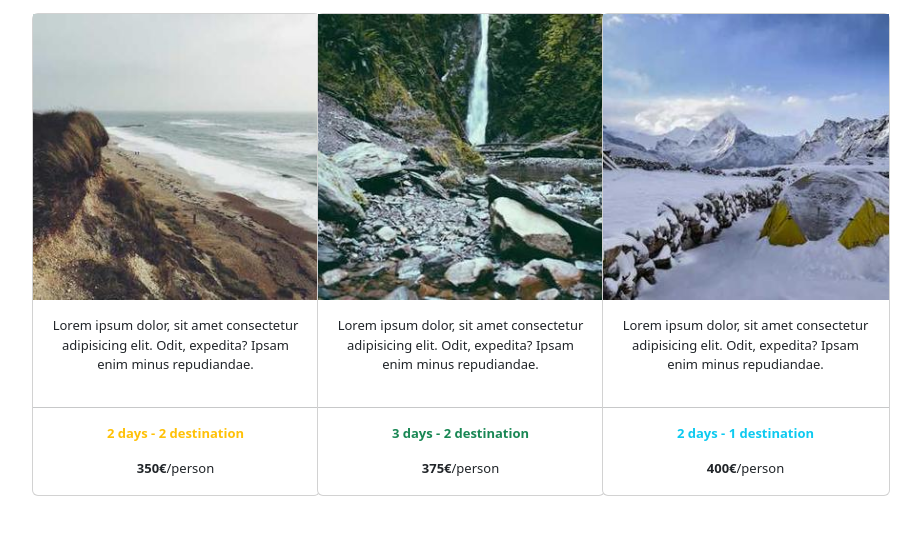
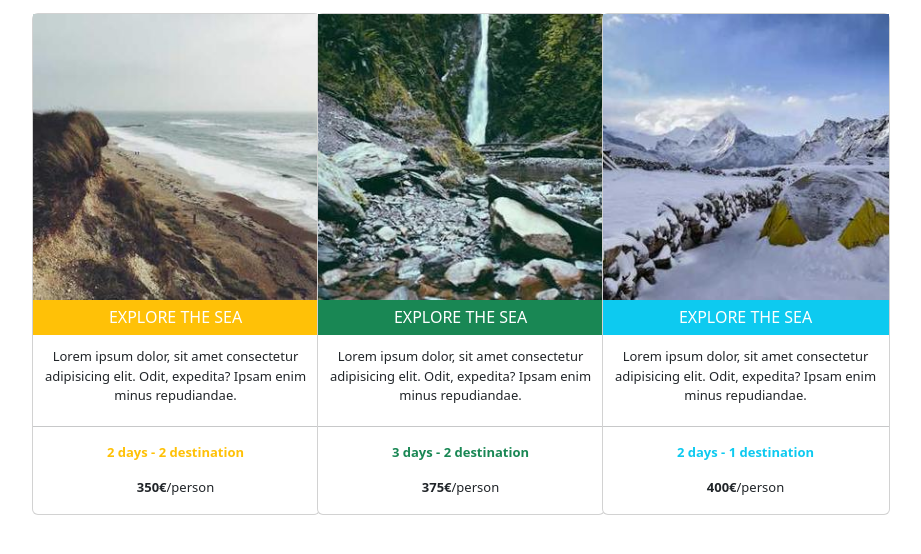
Before and after one commit to MarcoDC96/bootstrap-travel-agency, a plain HTML site: page index.html in a window 1280 px wide. Shown: the part 146-700 px from the top of the page, without its empty margins (193-1114 px from the left). Drawn offline with nearby package versions, Linux system fonts and the light colour scheme.

Commit message:
Finish without bonus

```diff
--- a/index.html
+++ b/index.html
@@ -20,21 +20,25 @@
 
             <div class="row justify-content-center">
                 <div class="col-3 text-center ts-p1">
+
                     <div class="card" style="width: 18rem;">
                         <img src="./img/travelboot1.jpg" alt="Prima immagine">
-                        <div class="card-body">
+                        <h6 class="bg-warning text-white pt-2 pb-2">EXPLORE THE SEA</h6>
+                        <div class="card-body p-1">
                           <p class="card-text">Lorem ipsum dolor, sit amet consectetur adipisicing elit. Odit, expedita? Ipsam enim minus repudiandae.</p>
                         </div><hr>
                         <p class="text-warning"><strong>2 days - 2 destination</strong></p>
                         <p><strong>350€</strong>/person</p>
-                      </div>
+
+                    </div>
 
                 </div>
 
                 <div class="col-3 text-center ts-p1">
                     <div class="card" style="width: 18rem;">
                         <img src="./img/Travelboot2.jpg" alt="Seconda immagine">
-                        <div class="card-body">
+                        <h6 class="bg-success text-white pt-2 pb-2">EXPLORE THE SEA</h6>
+                        <div class="card-body p-1">
                             <p class="card-text">Lorem ipsum dolor, sit amet consectetur adipisicing elit. Odit, expedita? Ipsam enim minus repudiandae.</p>
                         </div><hr>
                         <p class="text-success"><strong>3 days - 2 destination</strong></p>
@@ -48,20 +52,19 @@
 
                     <div class="card" style="width: 18rem;">
                         <img src="./img/TravelBoot3.jpg" alt="Terza immagine">
-                        <div class="card-body">
+                        <h6 class="bg-info text-white pt-2 pb-2">EXPLORE THE SEA</h6>
+                        <div class="card-body p-1">
                             <p class="card-text">Lorem ipsum dolor, sit amet consectetur adipisicing elit. Odit, expedita? Ipsam enim minus repudiandae.</p>
                         </div><hr>
-                        <div>
                             <p class="text-info"><strong>2 days - 1 destination</strong></p>
                             <p><strong>400€</strong>/person</p>
-                        </div>
                         </div>
                 </div>
 
                 </div>
 
             </div>
-        </div>
+
     </main>
 
     <script src="https://cdn.jsdelivr.net/npm/bootstrap@5.2.3/dist/js/bootstrap.bundle.min.js" integrity="sha384-kenU1KFdBIe4zVF0s0G1M5b4hcpxyD9F7jL+jjXkk+Q2h455rYXK/7HAuoJl+0I4" crossorigin="anonymous"></script>
```
Also changed, not shown: css/style.css (line endings or trailing spaces).
